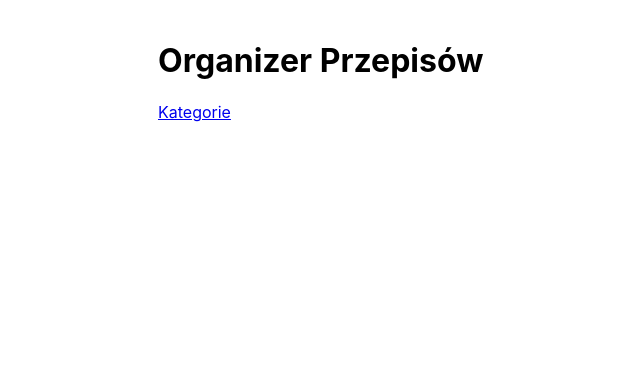
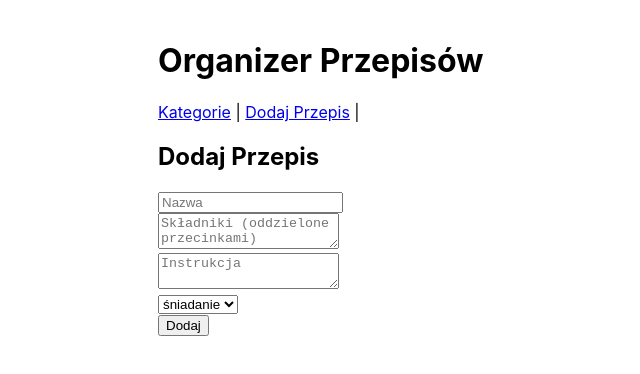
Before and after one commit to Wiktoria-dotcom/recipe-organizer, a React (Create React App) app in the folder recipe-frontend/: page /add in a window 1280 px wide. Shown: the top 374 px of the page, without its empty margins (182-822 px from the left). Built offline with nearby package versions, Linux system fonts and the light colour scheme.

Commit message:
add RecipeList and form

```diff
--- a/recipe-frontend/src/App.js
+++ b/recipe-frontend/src/App.js
@@ -1,6 +1,7 @@
 import React from 'react';
 import { BrowserRouter as Router, Route, Routes, Link } from 'react-router-dom';
 import CategoryList from './components/CategoryList';
+import RecipeForm from './components/RecipeForm';
 import RecipeList from './components/RecipeList';
 
 import './App.css';
@@ -11,12 +12,14 @@ function App() {
       <div style={{ maxWidth: '600px', margin: '0 auto', padding: '20px' }}>
         <h1>Organizer Przepisów</h1>
         <nav>
-          <Link to="/">Kategorie</Link>
+          <Link to="/">Kategorie</Link>  | <Link to="/add">Dodaj Przepis</Link> |
 
         </nav>
         <Routes>
           <Route path="/" element={<CategoryList />} />
           <Route path="/category/:category" element={<RecipeList />} />
+          <Route path="/add" element={<RecipeForm />} />
+          <Route path="/edit/:id" element={<RecipeForm />} />
         </Routes>
 
       </div>
--- /dev/null
+++ b/recipe-frontend/src/components/RecipeForm.js
@@ -0,0 +1,86 @@
+import React, { useState, useEffect } from 'react';
+import axios from 'axios';
+import { useNavigate, useParams } from 'react-router-dom';
+
+function RecipeForm() {
+    const [name, setName] = useState('');
+    const [ingredients, setIngredients] = useState('');
+    const [instructions, setInstructions] = useState('');
+    const [category, setCategory] = useState('śniadanie');
+
+    const { id } = useParams(); // pobierz id z URL
+    const navigate = useNavigate();
+
+    useEffect(() => {
+        if (id) {
+            axios.get(`http://localhost:5000/recipes`)
+                .then((res) => {
+                    const recipe = res.data.find(r => r._id === id);
+                    if (recipe) {
+                        setName(recipe.name);
+                        setIngredients(recipe.ingredients.join(', '));
+                        setInstructions(recipe.instructions);
+                        setCategory(recipe.category);
+                    }
+                });
+        }
+    }, [id]);
+
+    const handleSubmit = (e) => {
+        e.preventDefault();
+        const recipeData = {
+            name,
+            ingredients: ingredients.split(',').map(item => item.trim()),
+            instructions,
+            category,
+        };
+
+        if (id) {
+            // Edycja przepisu
+            axios.put(`http://localhost:5000/recipes/${id}`, recipeData)
+                .then(() => {
+                    alert('Przepis zaktualizowany!');
+                    navigate(`/category/${category}`);
+                });
+        } else {
+            // Nowy przepis
+            axios.post('http://localhost:5000/recipes', recipeData)
+                .then(() => {
+                    alert('Przepis dodany!');
+                    navigate(`/category/${category}`);
+                });
+        }
+    };
+
+    return (
+        <div>
+            <h2>{id ? 'Edytuj Przepis' : 'Dodaj Przepis'}</h2>
+            <form onSubmit={handleSubmit}>
+                <input
+                    type="text"
+                    placeholder="Nazwa"
+                    value={name}
+                    onChange={(e) => setName(e.target.value)}
+                /><br />
+                <textarea
+                    placeholder="Składniki (oddzielone przecinkami)"
+                    value={ingredients}
+                    onChange={(e) => setIngredients(e.target.value)}
+                /><br />
+                <textarea
+                    placeholder="Instrukcja"
+                    value={instructions}
+                    onChange={(e) => setInstructions(e.target.value)}
+                /><br />
+                <select value={category} onChange={(e) => setCategory(e.target.value)}>
+                    <option value="śniadanie">śniadanie</option>
+                    <option value="obiad">obiad</option>
+                    <option value="kolacja">kolacja</option>
+                </select><br />
+                <button type="submit">{id ? 'Zapisz Zmiany' : 'Dodaj'}</button>
+            </form>
+        </div>
+    );
+}
+
+export default RecipeForm;
--- /dev/null
+++ b/recipe-frontend/src/components/RecipeList.js
@@ -0,0 +1,49 @@
+import React, { useEffect, useState } from 'react';
+import axios from 'axios';
+import { useParams, useNavigate } from 'react-router-dom';
+
+function RecipeList() {
+    const { category } = useParams();
+    const [recipes, setRecipes] = useState([]);
+    const navigate = useNavigate();
+
+
+
+    useEffect(() => {
+        axios.get(`http://localhost:5000/recipes/${category}`)
+            .then((res) => setRecipes(res.data));
+    }, [category]);
+
+    const deleteRecipe = (id) => {
+        axios.delete(`http://localhost:5000/recipes/${id}`)
+            .then(() => {
+                alert('Przepis usunięty!');
+                axios.get(`http://localhost:5000/recipes/${category}`)
+                    .then((res) => setRecipes(res.data));
+            });
+    };
+
+    const editRecipe = (id) => {
+        navigate(`/edit/${id}`);
+    };
+
+
+    return (
+        <div>
+            <h2>Przepisy: {category}</h2>
+            <ul>
+                {recipes.map((recipe) => (
+                    <li key={recipe._id}>
+                        <h3>{recipe.name}</h3>
+                        <p><b>Składniki:</b> {recipe.ingredients.join(', ')}</p>
+                        <p><b>Instrukcja:</b> {recipe.instructions}</p>
+                        <button onClick={() => editRecipe(recipe._id)}>✏️ Edytuj</button>
+                        <button onClick={() => deleteRecipe(recipe._id)}>🗑️ Usuń</button>
+                    </li>
+                ))}
+            </ul>
+        </div>
+    );
+}
+
+export default RecipeList;
```
